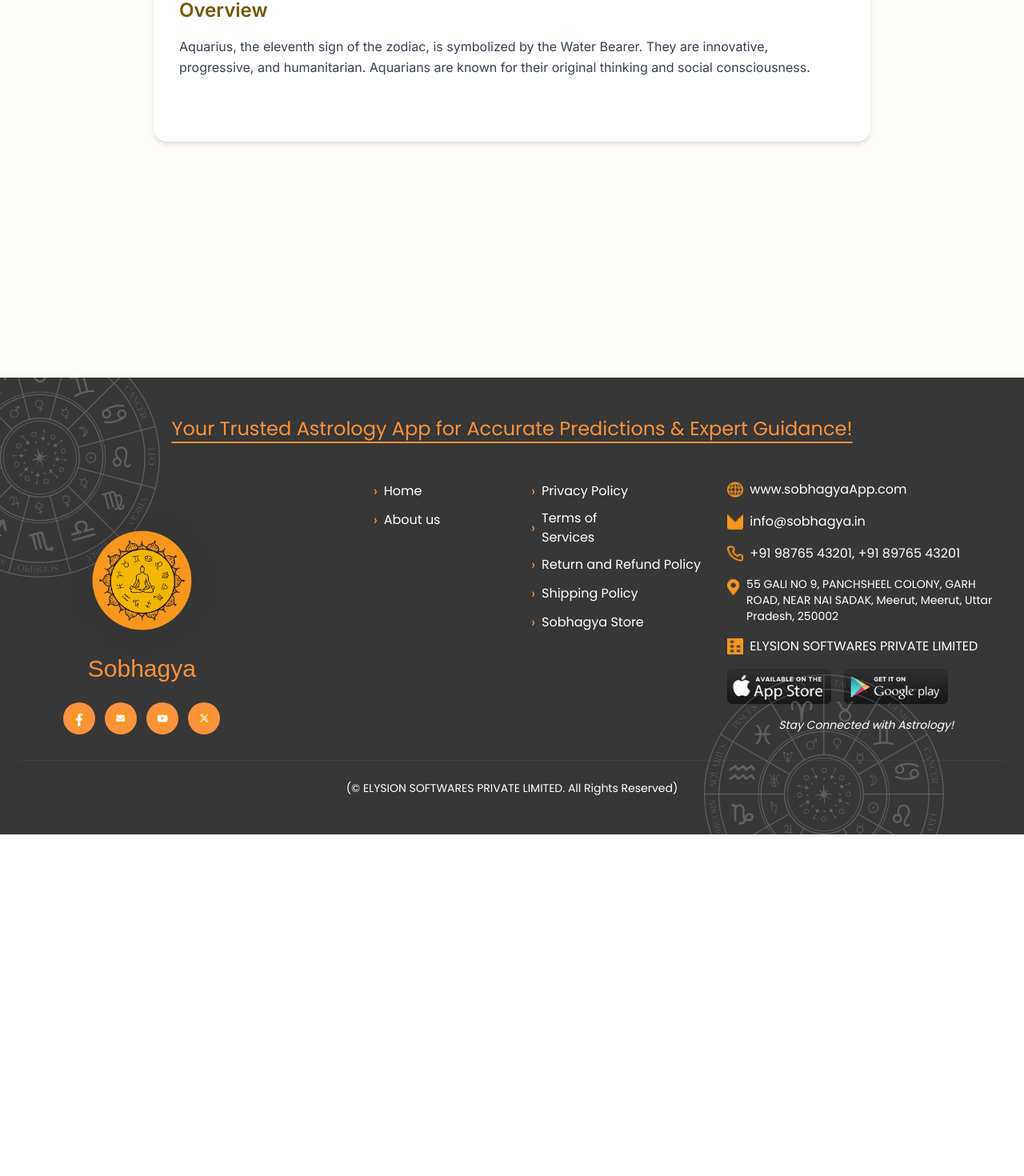
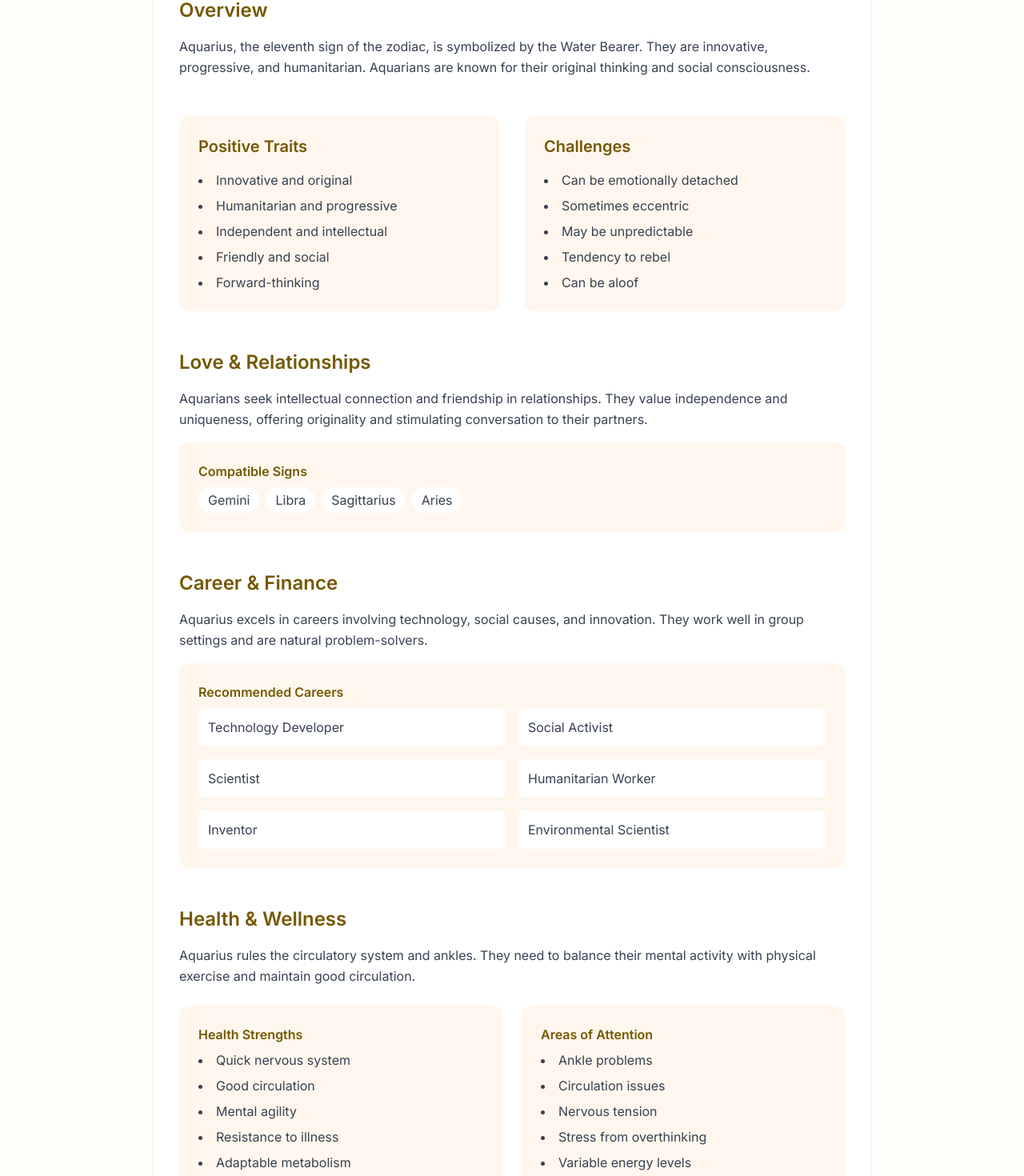
Before and after one commit to itzz-aryan-121/sobhagya-landing-page, a Next.js app: page /rashi/aquarius in a window 1280 px wide. Shown: the part 428-1898 px from the top of the page at 80% size. Before the commit the page ends 1471 px from the top, so only its background shows below. Built offline with nearby package versions, Linux system fonts and the light colour scheme; a web font is replaced by a local one.

Commit message:
new change

```diff
--- a/app/rashi/[name]/page.tsx
+++ b/app/rashi/[name]/page.tsx
@@ -18,12 +18,6 @@
   getRulingInfo
 } from '@/types/rashiContent';
 
-// Define the expected prop type
-interface RashiPageProps {
-  params: { name: string };
-}
-
-// Rashi sign data
 const rashiSigns: RashiSign[] = [
     { name: 'Aries', hindiName: 'मेष', image: '/Vector (6).png' },
     { name: 'Taurus', hindiName: 'वृषभ', image: '/Vector (7).png' },
@@ -39,11 +33,7 @@
     { name: 'Pisces', hindiName: 'मीन', image: '/Vector (17).png' },
 ];
 
-export default function RashiPage({ params }: RashiPageProps) {
-  if (!params?.name) {
-    notFound();
-  }
-
+export default function RashiPage({ params }: { params: { name: string } }) {
 const rashi = rashiSigns.find(sign => sign.name.toLowerCase() === params.name.toLowerCase());
 
 if (!rashi) {
@@ -102,6 +92,82 @@
               {getOverview(rashi.name)}
             </p>
           </div>
+
+          {/* Characteristics Grid */}
+          <div className="grid md:grid-cols-2 gap-8 mb-12">
+            <div className="bg-orange-50 rounded-xl p-6">
+              <h3 className="text-xl font-semibold text-[#745802] mb-4">Positive Traits</h3>
+              <ul className="list-disc list-inside space-y-2 text-gray-700">
+                {getPositiveTraits(rashi.name).map((trait, index) => (
+                  <li key={index}>{trait}</li>
+                ))}
+              </ul>
+            </div>
+            <div className="bg-orange-50 rounded-xl p-6">
+              <h3 className="text-xl font-semibold text-[#745802] mb-4">Challenges</h3>
+              <ul className="list-disc list-inside space-y-2 text-gray-700">
+                {getChallenges(rashi.name).map((challenge, index) => (
+                  <li key={index}>{challenge}</li>
+                ))}
+              </ul>
+            </div>
+          </div>
+
+          {/* Love Section */}
+          <section className="mb-12">
+            <h2 className="text-2xl font-semibold text-[#745802] mb-4">Love & Relationships</h2>
+            <p className="text-gray-700 leading-relaxed mb-4">{getLoveLife(rashi.name)}</p>
+            <div className="bg-orange-50 rounded-xl p-6">
+              <h4 className="font-semibold text-[#745802] mb-2">Compatible Signs</h4>
+              <div className="flex flex-wrap gap-2">
+                {getCompatibleSigns(rashi.name).map((sign, index) => (
+                  <span key={index} className="bg-white px-3 py-1 rounded-full text-gray-700">
+                    {sign}
+                  </span>
+                ))}
+              </div>
+            </div>
+          </section>
+
+          {/* Career Section */}
+          <section className="mb-12">
+            <h2 className="text-2xl font-semibold text-[#745802] mb-4">Career & Finance</h2>
+            <p className="text-gray-700 leading-relaxed mb-4">{getCareer(rashi.name)}</p>
+            <div className="bg-orange-50 rounded-xl p-6">
+              <h4 className="font-semibold text-[#745802] mb-2">Recommended Careers</h4>
+              <div className="grid grid-cols-2 gap-4">
+                {getRecommendedCareers(rashi.name).map((career, index) => (
+                  <div key={index} className="bg-white p-3 rounded-lg text-gray-700">
+                    {career}
+                  </div>
+                ))}
+              </div>
+            </div>
+          </section>
+
+          {/* Health Section */}
+          <section>
+            <h2 className="text-2xl font-semibold text-[#745802] mb-4">Health & Wellness</h2>
+            <p className="text-gray-700 leading-relaxed mb-6">{getHealth(rashi.name)}</p>
+            <div className="grid md:grid-cols-2 gap-6">
+              <div className="bg-orange-50 rounded-xl p-6">
+                <h4 className="font-semibold text-[#745802] mb-2">Health Strengths</h4>
+                <ul className="list-disc list-inside space-y-2 text-gray-700">
+                  {getHealthStrengths(rashi.name).map((strength, index) => (
+                    <li key={index}>{strength}</li>
+                  ))}
+                </ul>
+              </div>
+              <div className="bg-orange-50 rounded-xl p-6">
+                <h4 className="font-semibold text-[#745802] mb-2">Areas of Attention</h4>
+                <ul className="list-disc list-inside space-y-2 text-gray-700">
+                  {getHealthConcerns(rashi.name).map((concern, index) => (
+                    <li key={index}>{concern}</li>
+                  ))}
+                </ul>
+              </div>
+            </div>
+          </section>
         </div>
       </div>
     </div>
```
Lines whose indentation alone changed are shown as unchanged.
